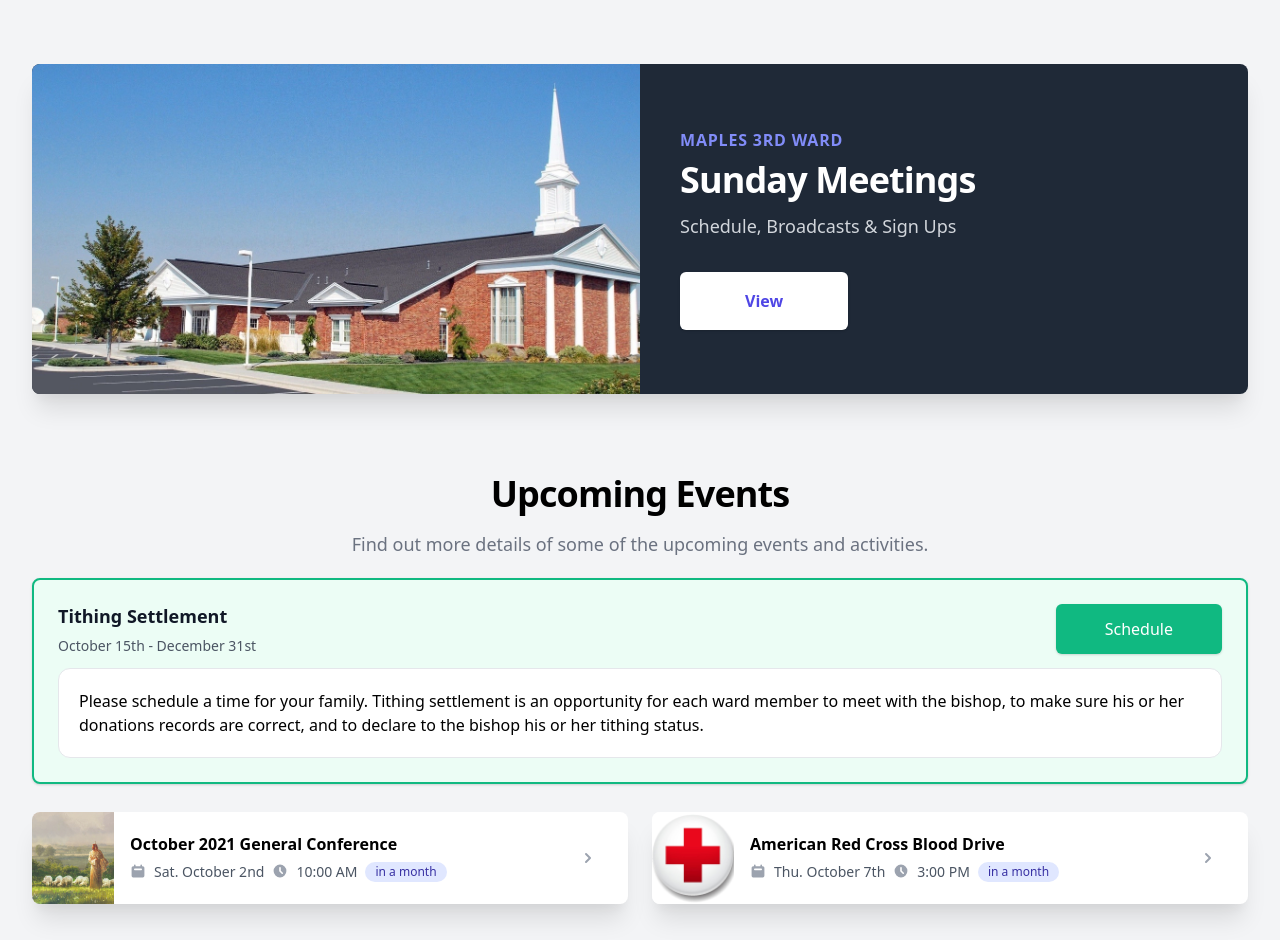
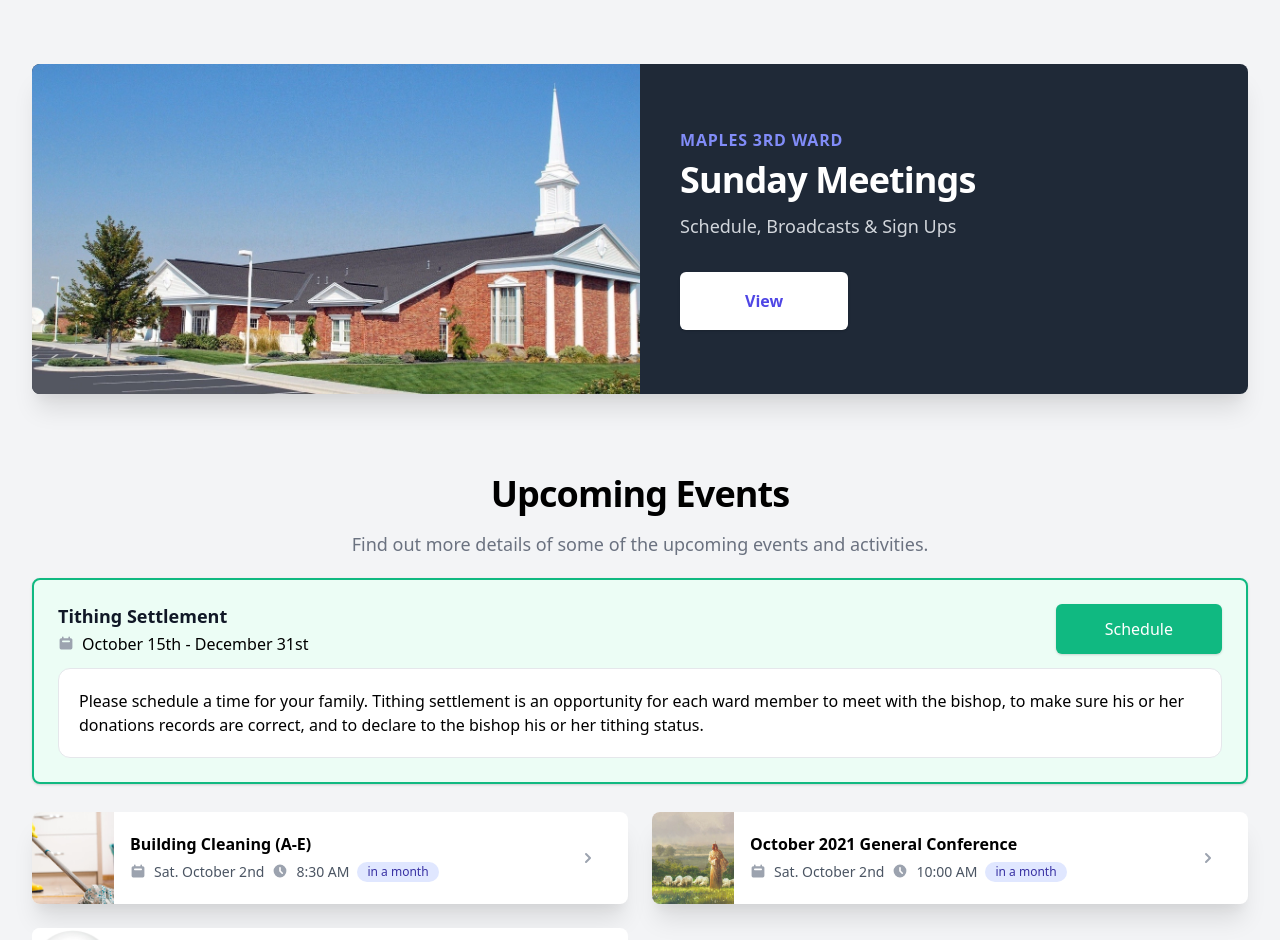
Before and after one commit to snicol21/ourwardapp, a Next.js app: page / in a window 1280 px wide. Shown: the top 940 px of the page. Built offline with nearby package versions, Linux system fonts and the light colour scheme; a web font is replaced by a local one.

Commit message:
add icon to tithing settlement; add building cleanup event

```diff
--- a/data/dataIndex.tsx
+++ b/data/dataIndex.tsx
@@ -50,6 +50,30 @@ export const dataInfoCards: IEventCard[] = [
               external: true,
             },
           },
+        },
+      },
+    },
+    hidden: false,
+  },
+  {
+    title: "Building Cleaning (A-E)",
+    date: new Date("October 2, 2021 8:30:00"),
+    image: {
+      src: "/images/events/cleaning.png",
+    },
+    button: {
+      modal: {
+        type: "event",
+        data: {
+          title: "Building Cleaning",
+          subtitle: "Family last names A-E",
+          image: {
+            src: "/images/events/cleaning.png",
+          },
+          date: new Date("October 2, 2021 8:30:00"),
+          duration: 60,
+          location: "Ward Building",
+          details: "We have the opportunity to clean the building. Please watch your phone for text reminders from Bro. Nicol.",
         },
       },
     },
--- a/pages/index.tsx
+++ b/pages/index.tsx
@@ -7,6 +7,7 @@ import ContactCard, { IContactCard } from "../components/modules/cards/ContactCa
 import MiniCard, { IMiniCard } from "../components/modules/cards/MiniCard"
 import ImageCard, { IImageCard } from "../components/modules/cards/ImageCard"
 import PrimaryButton from "../components/elements/buttons/PrimaryButton"
+import Icon from "../components/elements/icons/Icon"
 import { dataSundayMeeting, dataInfoCards, dataFaceCards, dataMiniCards, dataImageCards } from "../data/dataIndex"
 import { isSameOrAfterToday } from "../shared/utils/date.util"
 
@@ -28,8 +29,9 @@ function Home() {
                 <div className="sm:flex sm:items-start sm:justify-between">
                   <div>
                     <h3 className="text-lg leading-6 font-bold text-gray-900">Tithing Settlement</h3>
-                    <div className="mt-2 max-w-xl text-sm text-gray-600">
-                      <p>October 15th - December 31st</p>
+                    <div className="mt-1 pr-2 flex items-center">
+                      <Icon name="calendar" className="h-4 w-4 mr-2 mb-0.5 text-gray-400" />
+                      <time>October 15th - December 31st</time>
                     </div>
                   </div>
                   <div className="mt-5 sm:mt-0 sm:ml-6 sm:flex-shrink-0 sm:flex sm:items-center">
```
